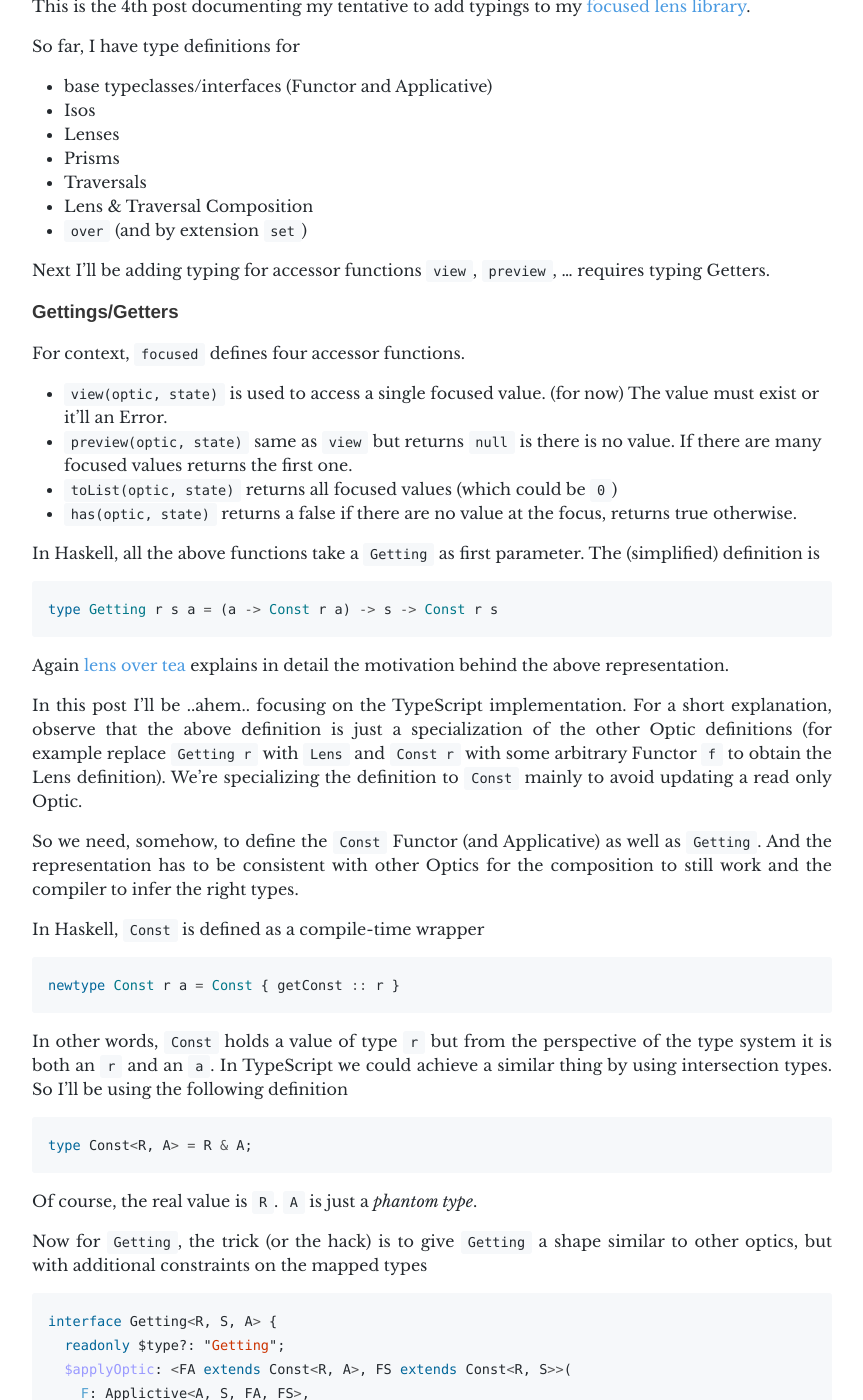
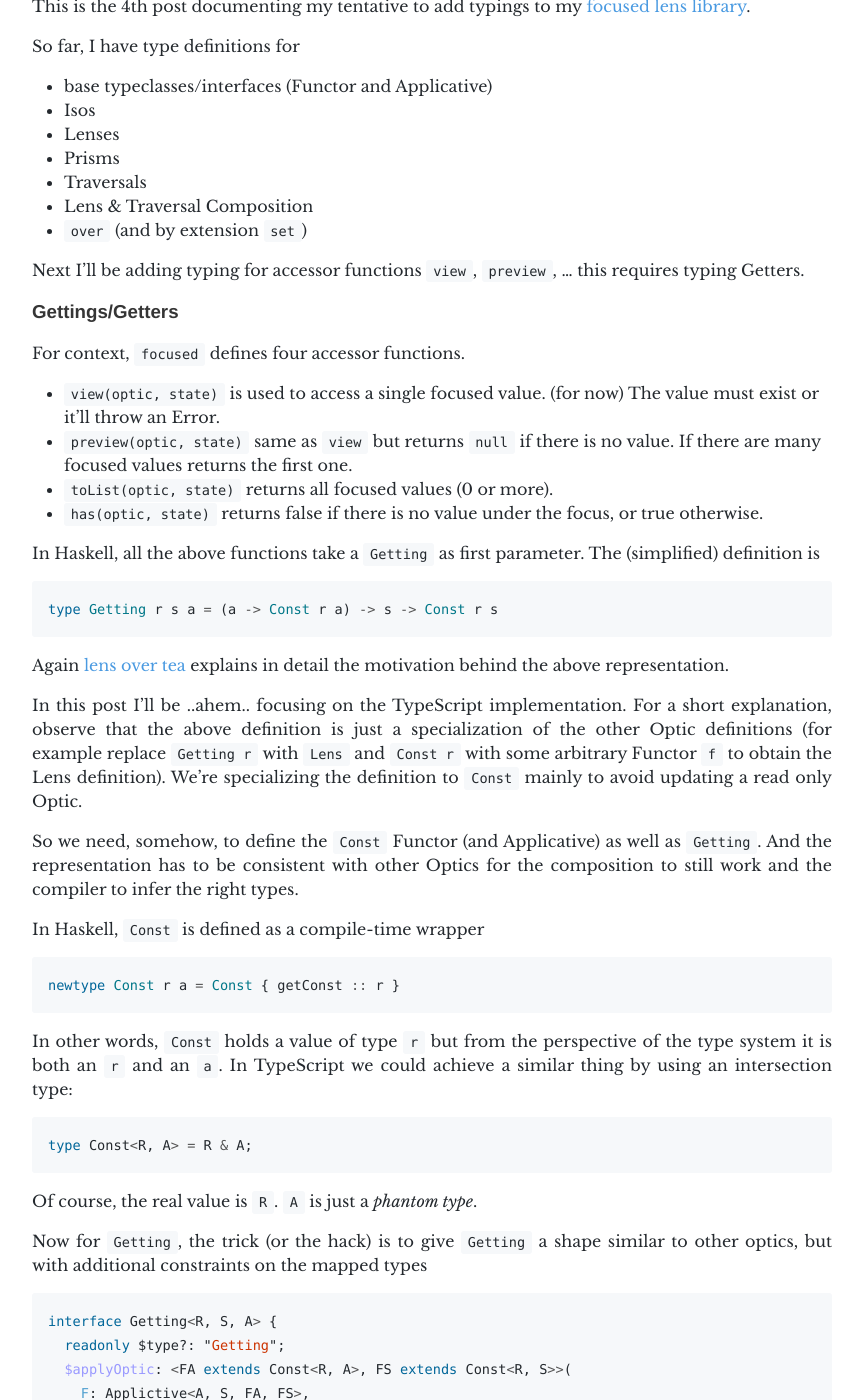
Before and after one commit to fnayre/fnayre.github.io, a Jekyll site: the page built from _posts/2018-11-29-typing-optics-4.md, in a window 1280 px wide and 1400 px high, scrolled down 351 px. Shown: the whole window, without its empty margins (208-1071 px from the left). Built offline with Jekyll 4.4.1, drawn with Linux system fonts in a browser that asks for light colours; comment, search, counter and statistics services are not loaded; some of the changed text lies outside the part shown.

Commit message:
new post

````diff
--- a/_posts/2018-11-29-typing-optics-4.md
+++ b/_posts/2018-11-29-typing-optics-4.md
@@ -27,16 +27,16 @@ So far, I have type definitions for
 - Lens & Traversal Composition
 - `over` (and by extension `set`)
 
-Next I'll be adding typing for accessor functions `view`, `preview`, ... requires typing Getters.
+Next I'll be adding typing for accessor functions `view`, `preview`, ... this requires typing Getters.
 
 ### Gettings/Getters
 
 For context, `focused` defines four accessor functions.
 
-- `view(optic, state)` is used to access a single focused value. (for now) The value must exist or it'll an Error.
-- `preview(optic, state)` same as `view` but returns `null` is there is no value. If there are many focused values returns the first one.
-- `toList(optic, state)` returns all focused values (which could be `0`)
-- `has(optic, state)` returns a false if there are no value at the focus, returns true otherwise.
+- `view(optic, state)` is used to access a single focused value. (for now) The value must exist or it'll throw an Error.
+- `preview(optic, state)` same as `view` but returns `null` if there is no value. If there are many focused values returns the first one.
+- `toList(optic, state)` returns all focused values (0 or more).
+- `has(optic, state)` returns false if there is no value under the focus, or true otherwise.
 
 In Haskell, all the above functions take a `Getting` as first parameter. The (simplified) definition is
 
@@ -56,7 +56,7 @@ In Haskell, `Const` is defined as a compile-time wrapper
 newtype Const r a = Const { getConst :: r }
 ```
 
-In other words, `Const` holds a value of type `r` but from the perspective of the type system it is both an `r` and an `a`. In TypeScript we could achieve a similar thing by using intersection types. So I'll be using the following definition
+In other words, `Const` holds a value of type `r` but from the perspective of the type system it is both an `r` and an `a`. In TypeScript we could achieve a similar thing by using an intersection type:
 
 ```ts
 type Const<R, A> = R & A;
@@ -190,11 +190,11 @@ Using `toList`, for example, on a Traversal will `combine` all the values inside
 
 The other functions `view`, `preview` and `has` all have a similar implementation, we use a special instance of the Monoid to provide a different behavior (cf link below for the full implementation).
 
-> One caveat is that `view` doesn't actually work the same way as in Haskell. Since it can only get one value, if it's used on a Traversal or Prism it'll throw an Error (in Haskell the Monoid intance is automatically chooses by the compiler).
+> One caveat is that `view` doesn't actually work the same way as in Haskell. Since it can only get one value, if it's used on a Traversal or Prism it'll throw an Error (in Haskell the Monoid intance is automatically choosed by the compiler).
 
-> Another last minute caveat is that optional `$type` in Optic interface doesn't seem to play nice with `strictNullChecks` enabled.
+> Another last minute caveat is that optional `$type` in Optic interface doesn't seem to play nice with `strictNullChecks` enabled. But probably fixable.
 
-But for the rest I beleive we have working definitions for most of the public API. Next I'll have to add typings for
+Next typings to add
 
 - The Proxy interface
 - More awkward multiple composition (composing more than 2 optics)
````
Also changed, not shown: other parts of _posts/2018-11-29-typing-optics-4.md (+2 -2 lines).
